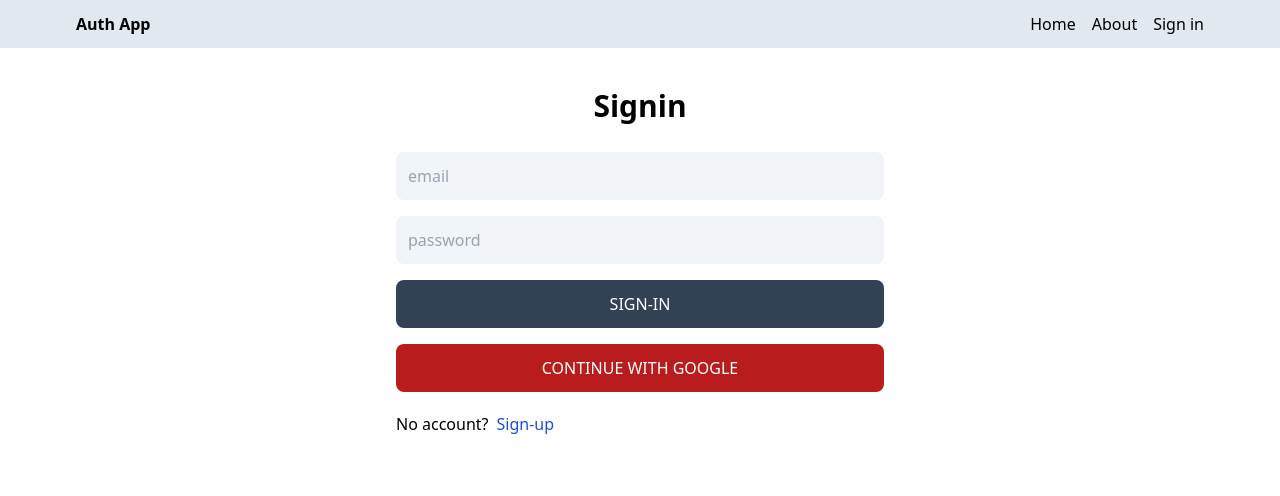
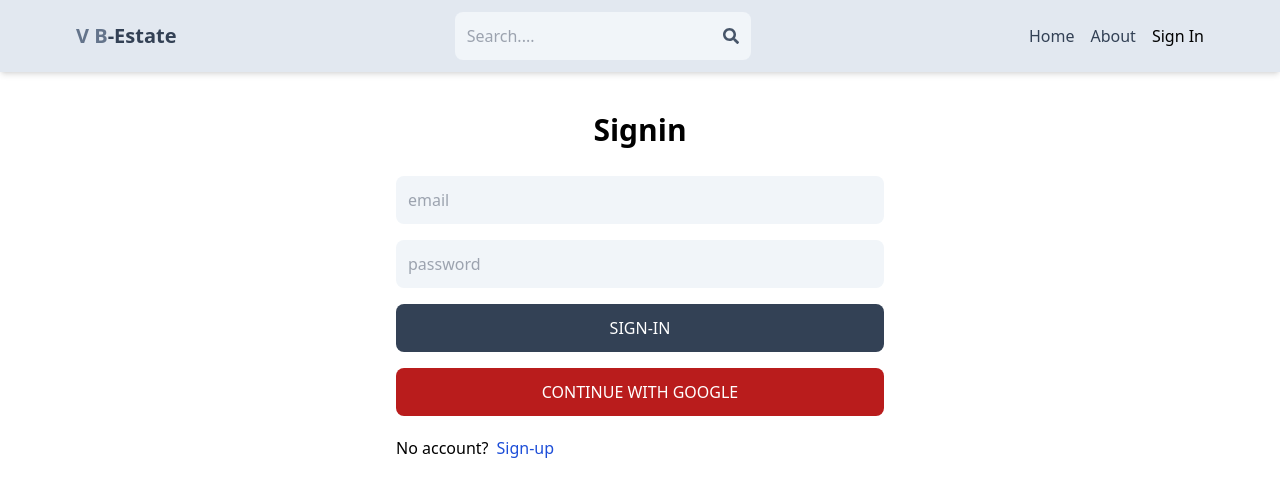
Before and after one commit to domivbhh/EstateFinal, a React (Vite) app in the folder client/: page /signin in a window 1280 px wide. Shown: the top 496 px of the page. Built offline with nearby package versions, Linux system fonts and the light colour scheme; no server answers.

Commit message:
auth app modified with estate

```diff
--- a/client/package.json
+++ b/client/package.json
@@ -11,9 +11,11 @@
   },
   "dependencies": {
     "@reduxjs/toolkit": "^2.2.3",
+    "axios": "^1.6.8",
     "firebase": "^10.10.0",
     "react": "^18.2.0",
     "react-dom": "^18.2.0",
+    "react-icons": "^5.0.1",
     "react-redux": "^9.1.0",
     "react-router-dom": "^6.22.3",
     "redux-persist": "^6.0.0"
--- a/client/src/components/Header.jsx
+++ b/client/src/components/Header.jsx
@@ -1,36 +1,56 @@
 import React from 'react'
 import { Link } from 'react-router-dom'
 import {useSelector} from 'react-redux';
+import {FaSearch} from 'react-icons/fa'
 
 const Header = () => {
   const currentUser=useSelector((state)=>state.user)
   // const{profilePicture}=currentUser.currentUser
   // console.log(username)
   return (
-    <div className="bg-slate-200 ">
+    <header className="bg-slate-200 shadow-md ">
       <div className="flex justify-between items-center max-w-6xl mx-auto p-3">
-        <h1 className="font-bold">Auth App</h1>
+        <Link to='/'>
+
+        <h1 className="font-bold text-sm sm:text-xl flex flex-wrap">
+          <span className="text-slate-500">V B</span>
+          <span className="text-slate-700">-Estate</span>
+        </h1>
+
+        </Link>
+        <form className="bg-slate-100 p-3 rounded-lg flex items-center">
+          <input
+            type="text"
+            placeholder="Search...."
+            className="bg-transparent focus:outline-none w-24 sm:w-64"
+          />
+          <FaSearch className="text-slate-600" />
+        </form>
         <ul className="flex gap-4">
-          <Link to="/">
-            <li>Home</li>
+          <Link to='/'>
+            <li className="hidden sm:inline text-slate-700 hover:underline">
+              Home
+            </li>
           </Link>
           <Link to="/about">
-            <li>About</li>
+            <li className="hidden sm:inline text-slate-700 hover:underline">
+              About
+            </li>
           </Link>
-          <Link to="/profile">
-            {currentUser.currentUser!==null ? (
-              <img
-                className="h-7 w-7 rounded-full object-cover"
-                src={currentUser?.currentUser?.profilePicture}
-                alt="img"
-              />
-            ) : (
-              <li>Sign in</li>
-            )}
-          </Link>
+          {currentUser.currentUser ? (
+            <Link to="/profile">
+              <li className="hidden sm:inline text-slate-700 hover:underline">
+                Profile
+              </li>
+            </Link>
+          ) : (
+            <Link to="/signin">
+              <li>Sign In</li>
+            </Link>
+          )}
         </ul>
       </div>
-    </div>
+    </header>
   );
 }
 
--- a/client/src/pages/Home.jsx
+++ b/client/src/pages/Home.jsx
@@ -1,12 +1,15 @@
-import React from 'react'
+import React, { useState } from 'react'
+// import 'homeStyle.css'
 
 const Home = () => {
+  const[todos,setTodos]=useState([])
   return (
     <div className='px-4 py-12 max-w-2xl mx-auto'>
       <h1 className='text-3xl font-bold mb-4 text-slate-700 '>Welcome to my Auth App</h1>
       <p className='mb-4 text-slate-800'>This is a Full stack web Application built with the MERN(MONGODB,EXPRESS,REACT JS,NODE JS) stack.It includes authentication features that allow users to signup ,login ,and logout and provides access to protected routes only for authenticated users</p>
     </div>
-  )
+
+  );
 }
 
 export default Home
--- /dev/null
+++ b/client/src/pages/homeStyle.css
@@ -0,0 +1,19 @@
+.home{
+    display: flex;
+    flex-direction: column;
+    align-items: center;
+}
+
+.create_form input{
+    width: 300px;
+    padding: 10px;
+    border-bottom: 2px white;
+    outline: none;
+}
+
+.create_form button{
+    padding: 10px;
+    background-color: black;
+    color: white;
+    cursor: pointer;
+}
```
Also changed, not shown: 1 other file (tests, documents, lock files or other folders).
